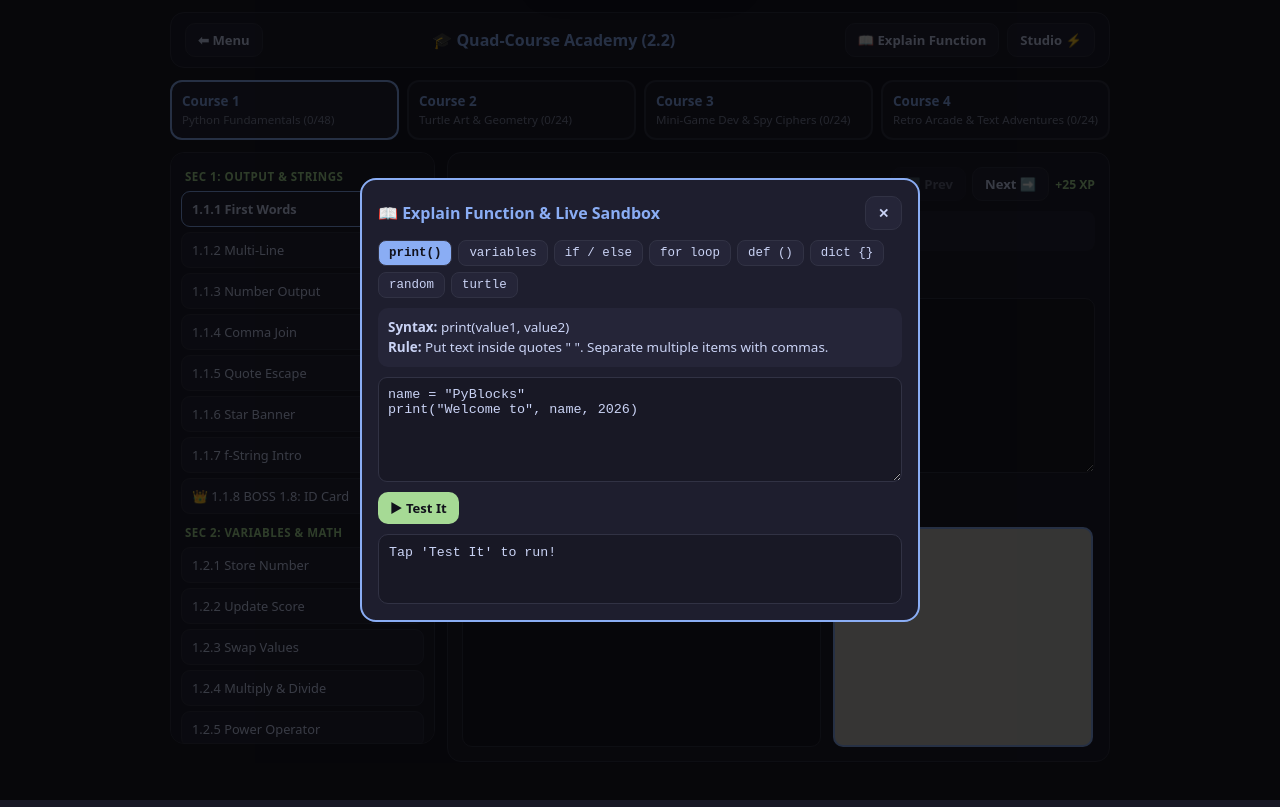
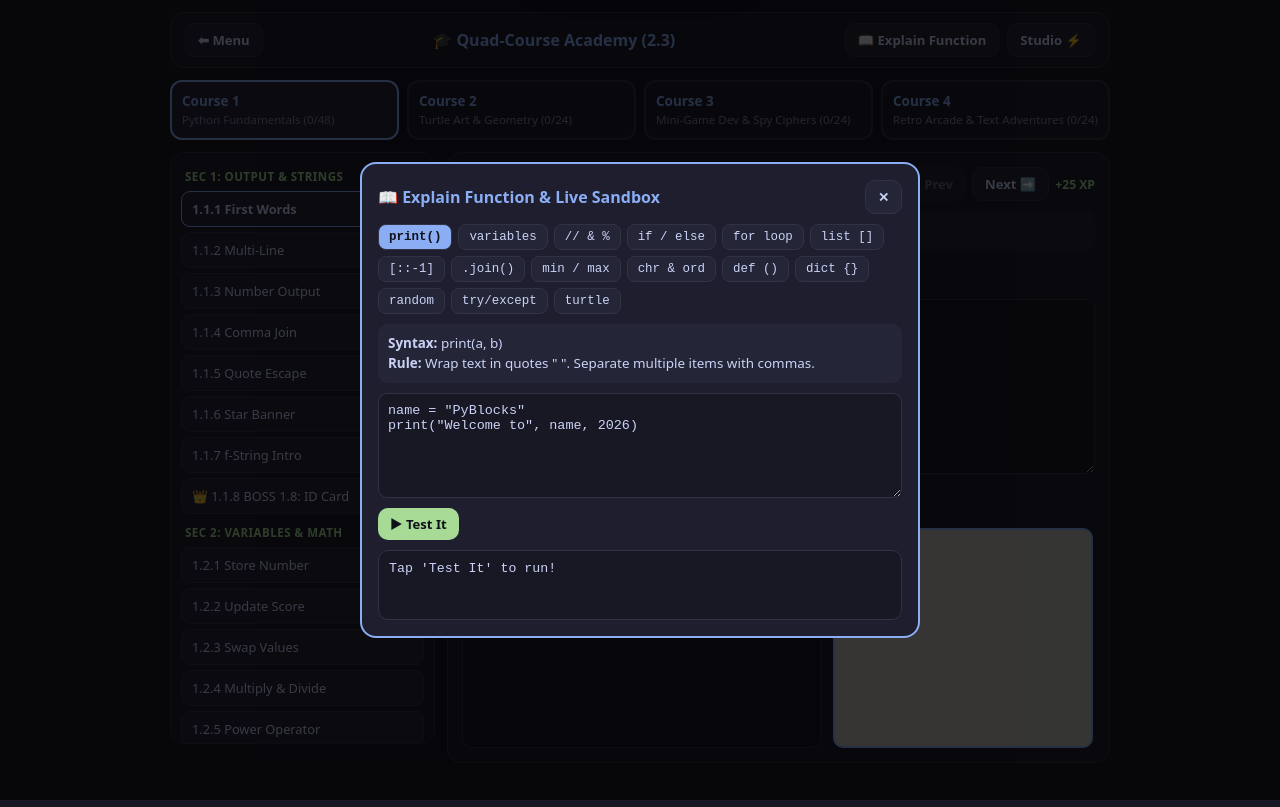
Before and after one commit to reallycooldev/pyblocks, a plain HTML site: page courses.html in a window 1280 px wide. Both pictures are taken after a click on the button "📖 Explain Function". Drawn offline with Linux system fonts and the light colour scheme.

Commit message:
Add files via upload

```diff
--- a/courses.html
+++ b/courses.html
@@ -3,7 +3,8 @@
 <head>
 <meta charset="UTF-8">
 <meta name="viewport" content="width=device-width,initial-scale=1.0">
-<title>PyBlocks Studio 2.2 — Quad-Course Academy</title>
+<title>PyBlocks Studio 2.3
+— Quad-Course Academy</title>
 <script src="skulpt.min.js"></script>
 <script src="skulpt-stdlib.js"></script>
 <style>
@@ -55,7 +56,7 @@ pre.term{background:var(--bg);border:1px solid var(--border);border-radius:10px;
 <div class="wrap">
   <div class="top">
     <a href="index.html">⬅ Menu</a>
-    <b style="color:var(--accent)">🎓 Quad-Course Academy (2.2)</b>
+    <b style="color:var(--accent)">🎓 Quad-Course Academy (2.3)</b>
     <div style="display:flex;gap:8px">
       <button class="btn" onclick="openExplain()">📖 Explain Function</button>
       <a href="studio.html">Studio ⚡</a>
@@ -78,6 +79,7 @@ pre.term{background:var(--bg);border:1px solid var(--border);border-radius:10px;
       <textarea id="code" spellcheck="false"></textarea>
       <div style="display:flex;gap:8px;flex-wrap:wrap;align-items:center">
         <button class="btn pri" onclick="runStage()">▶ Run &amp; Check</button>
+        <button class="btn" id="btnStageExp" onclick="openStageExplain()">📖 Explain</button>
         <button class="btn" onclick="useHint()">💡 Hint</button>
         <button class="btn" onclick="resetCode()">↺ Reset</button>
         <span id="hintTxt" style="font-size:.8rem;color:var(--accent2)"></span>
@@ -102,14 +104,21 @@ pre.term{background:var(--bg);border:1px solid var(--border);border-radius:10px;
 <script>window.onerror=(m,u,l)=>{document.getElementById("stGoal").textContent="❌ Line "+l+": "+m;};</script>
 <script>
 const EXPLAINS=[
-  {fn:"print()",rules:"<b>Syntax:</b> <code>print(value1, value2)</code><br><b>Rule:</b> Put text inside quotes <code>\" \"</code>. Separate multiple items with commas.",code:'name = "PyBlocks"\nprint("Welcome to", name, 2026)'},
-  {fn:"variables",rules:"<b>Syntax:</b> <code>score = 100</code><br><b>Rule:</b> Names can't start with numbers or have spaces. Use <code>+=</code> to add to a variable.",code:'hp = 50\nhp += 25\nprint("HP is now:", hp)'},
-  {fn:"if / else",rules:"<b>Syntax:</b> <code>if x &gt;= 10:</code><br><b>Rule:</b> Always end <code>if</code>, <code>elif</code>, and <code>else</code> with a colon <code>:</code> and indent the next line 4 spaces.",code:'coins = 15\nif coins >= 10:\n    print("Bought Potion!")\nelse:\n    print("Need more coins")'},
-  {fn:"for loop",rules:"<b>Syntax:</b> <code>for i in range(5):</code><br><b>Rule:</b> <code>range(5)</code> counts 0, 1, 2, 3, 4. End the <code>for</code> line with <code>:</code> and indent inside.",code:'for i in range(1, 4):\n    print("Combo hit", i)'},
-  {fn:"def ()",rules:"<b>Syntax:</b> <code>def attack(dmg):</code><br><b>Rule:</b> Functions group reusable code. End <code>def</code> with <code>:</code>, indent the body, and use <code>return</code> to send back a result.",code:'def double_dmg(dmg):\n    return dmg * 2\n\nprint("Critical hit:", double_dmg(35))'},
-  {fn:"dict {}",rules:"<b>Syntax:</b> <code>stats = {\"hp\": 100}</code><br><b>Rule:</b> Store key:value pairs inside curly braces <code>{}</code> and look them up with <code>stats[\"hp\"]</code>.",code:'hero = {"name": "Nova", "lvl": 5}\nprint(hero["name"], "is Level", hero["lvl"])'},
-  {fn:"random",rules:"<b>Syntax:</b> <code>import random</code> then <code>random.randint(1, 6)</code><br><b>Rule:</b> Always import <code>random</code> at the top before rolling numbers.",code:'import random\nroll = random.randint(1, 20)\nprint("D20 Roll:", roll)'},
-  {fn:"turtle",rules:"<b>Syntax:</b> <code>import turtle</code> then <code>t = turtle.Turtle()</code><br><b>Rule:</b> Use <code>t.forward(60)</code>, <code>t.right(90)</code>, and <code>t.color(\"cyan\")</code> to draw on the canvas.",code:'import turtle\nt = turtle.Turtle()\nt.color("cyan")\nfor i in range(4):\n    t.forward(60)\n    t.right(90)'}
+  {fn:"print()",rules:"<b>Syntax:</b> <code>print(a, b)</code><br><b>Rule:</b> Wrap text in quotes <code>\" \"</code>. Separate multiple items with commas.",code:'name = "PyBlocks"\nprint("Welcome to", name, 2026)'},
+  {fn:"variables",rules:"<b>Syntax:</b> <code>hp = 100</code><br><b>Rule:</b> Names can't have spaces or start with a digit. Use <code>+=</code> or <code>-=</code> to update.",code:'hp = 50\nhp += 25\nprint("HP is now:", hp)'},
+  {fn:"// & %",rules:"<b>Syntax:</b> <code>450 // 100</code> and <code>17 % 5</code><br><b>Rule:</b> <code>//</code> (floor division) drops decimals for whole levels; <code>%</code> (modulo) gives the remainder.",code:'xp = 450\nprint("Level:", xp // 100)\nprint("Remainder:", 17 % 5)'},
+  {fn:"if / else",rules:"<b>Syntax:</b> <code>if x &gt;= 10:</code><br><b>Rule:</b> End <code>if</code>, <code>elif</code>, and <code>else</code> with <code>:</code> and indent the next line 4 spaces.",code:'coins = 15\nif coins >= 10:\n    print("Bought Potion!")\nelse:\n    print("Need more coins")'},
+  {fn:"for loop",rules:"<b>Syntax:</b> <code>for i in range(5):</code><br><b>Rule:</b> <code>range(5)</code> counts 0..4; <code>range(1, 6)</code> counts 1..5. Indent inside.",code:'for i in range(1, 4):\n    print("Combo hit", i)'},
+  {fn:"list []",rules:"<b>Syntax:</b> <code>bag = [\"Key\", \"Gem\"]</code><br><b>Rule:</b> Use <code>.append(x)</code> to add, <code>sum(nums)</code> to total, and <code>len(bag)</code> to count.",code:'hits = Array.of(10, 20, 30)\nprint("Total:", sum(hits))'},
+  {fn:"[::-1]",rules:"<b>Syntax:</b> <code>word[::-1]</code><br><b>Rule:</b> Slicing with a <code>-1</code> step walks backwards through a string or list to reverse it.",code:'secret = "SECRET"\nprint(secret[::-1])'},
+  {fn:".join()",rules:"<b>Syntax:</b> <code>\" \".join(items)</code><br><b>Rule:</b> Glues a list or loop of strings together using the separator in front of <code>.join()</code>.",code:'parts = ["SOS", "HELP", "NOW"]\nprint(" - ".join(parts))'},
+  {fn:"min / max",rules:"<b>Syntax:</b> <code>min(100, hp + 30)</code><br><b>Rule:</b> <code>min()</code> picks the smaller value (great for max-HP caps); <code>max()</code> picks the larger value (great for 0 floors).",code:'hp = 85\nprint("Capped HP:", min(100, hp + 30))\nprint("Blocked hit:", max(0, 10 - 25))'},
+  {fn:"chr & ord",rules:"<b>Syntax:</b> <code>ord(\"A\")</code> &rarr; <code>65</code>, <code>chr(65)</code> &rarr; <code>\"A\"</code><br><b>Rule:</b> <code>ord()</code> turns a character into its ASCII number; <code>chr()</code> turns a number back into text.",code:'print("Code for A:", ord("A"))\nprint("Letter 72+73:", chr(72) + chr(73))'},
+  {fn:"def ()",rules:"<b>Syntax:</b> <code>def boost(x):</code><br><b>Rule:</b> End <code>def</code> with <code>:</code>, indent the body, and use <code>return</code> to send back a result.",code:'def double_dmg(dmg):\n    return dmg * 2\nprint("Critical:", double_dmg(35))'},
+  {fn:"dict {}",rules:"<b>Syntax:</b> <code>stats = {\"hp\": 100}</code><br><b>Rule:</b> Store <code>key: value</code> pairs inside <code>{}</code> and read them with <code>stats[\"hp\"]</code>.",code:'hero = {"name": "Nova", "lvl": 5}\nprint(hero["name"], "Lvl", hero["lvl"])'},
+  {fn:"random",rules:"<b>Syntax:</b> <code>import random</code> &rarr; <code>random.randint(1, 6)</code><br><b>Rule:</b> Always import <code>random</code> at the top before rolling numbers.",code:'import random\nprint("D20 Roll:", random.randint(1, 20))'},
+  {fn:"try/except",rules:"<b>Syntax:</b> <code>try: ... except: ...</code><br><b>Rule:</b> Catches runtime errors (like dividing by zero) safely without crashing.",code:'try:\n    print(10 / 0)\nexcept:\n    print("Safe fallback!")'},
+  {fn:"turtle",rules:"<b>Syntax:</b> <code>import turtle</code> &rarr; <code>t = turtle.Turtle()</code><br><b>Rule:</b> Use <code>t.forward(60)</code>, <code>t.right(90)</code>, and <code>t.color(\"cyan\")</code> to draw.",code:'import turtle\nt = turtle.Turtle()\nt.color("cyan")\nfor i in range(4):\n    t.forward(60)\n    t.right(90)'}
 ];
 
 function mkSec(cid,sid,sname,bpName,bpCode,arr){
@@ -238,18 +247,18 @@ const COURSES=[
       ["Poison Tick","Loop 4 ticks dealing 5 dmg to hp=30; print 10",'hp = 30\n','4 * 5 = 20 dmg -> 10 left',o=>o.trim()==="10"],
       ["Mana Cost","If mp>=20 subtract 20 and print Cast (mp=35)",'mp = 35\n','Print Cast and remaining mp 15',o=>o.includes("Cast")&&o.includes("15")],
       ["XP Level","Divide xp=450 // 100 to print Level 4",'xp = 450\n','Use // integer division',o=>o.includes("4")],
-      ["Combo Mult","Loop hits multiplying by 2; print 120",'hits =\n','sum(hits) * 2 = 120',o=>o.trim()==="120"],
+      ["Combo Mult","Loop hits multiplying by 2; print 120",'hits = list((10, 20, 30))\n','sum(hits) * 2 = 120',o=>o.trim()==="120"],
       ["BOSS 2.8: Arena Duel","Simulate 4 attacks of 25 on boss=100; print Victory",'boss = 100\n','When boss <= 0 print Victory',o=>o.includes("Victory")]
     ]),
     ...mkSec(3,3,"Sec 3: Spy Ciphers & Safety","Spy Cipher",'code = {"A":".-","B":"-...","C":"-.-."}\nmsg = "CAB"\nprint(" ".join(code[c] for c in msg))',[
+      ["Mixed Case Fix","Normalize \"sOs\".upper() and print SOS",'raw = "sOs"\n','Use .upper()',o=>o.includes("SOS")],
       ["Reverse Code","Reverse SECRET using [::-1] and print",'s = "SECRET"\n','print(s[::-1])',o=>o.includes("TERCES")],
+      ["Pin Mask","Print \"*\" * 4 + \"1234\"[-2:] -> ****34",'pin = "1234"\n','Slice last 2 digits',o=>o.includes("****34")],
       ["ASCII Shift","Print chr(ord(\"A\") + 3) -> D",'','ord("A")+3 is 68 -> D',o=>o.trim()==="D"],
       ["Caesar Loop","Shift each char in ABC by +1 -> BCD",'w = "ABC"\n','Build shifted string BCD',o=>o.includes("BCD")],
-      ["Morse Lookup","Map SOS with {\"S\":\"...\",\"O\":\"---\"} -> ... --- ...",'m = {"S":"...","O":"---"}\n','Join mapped symbols',o=>o.includes("... --- ...")],
-      ["Pin Mask","Print \"*\" * 4 + \"1234\"[-2:] -> ****34",'pin = "1234"\n','Slice last 2 digits',o=>o.includes("****34")],
+      ["Morse Lookup","Map SOS with {\"S\":\"...\",\"O\":\"---\"} and .join() -> ... --- ...",'m = {"S":"...","O":"---"}\n','Use " ".join(m[c] for c in "SOS")',o=>o.includes("... --- ...")],
       ["Try / Except","Catch 1/0 with try/except and print Safe",'try:\n    x = 1 / 0\nexcept:\n    ','print("Safe")',o=>o.includes("Safe")],
-      ["Mixed Case Fix","Normalize \"sOs\".upper() before lookup; print SOS",'raw = "sOs"\n','Use .upper()',o=>o.includes("SOS")],
-      ["BOSS 3.8: Agent Decoder","Decode with chr() to print HI",'nums =\n','chr(72)+chr(73) == "HI"',o=>o.includes("HI")]
+      ["BOSS 3.8: Agent Decoder","Decode nums with chr() and .join() to print HI",'nums = list((72, 73))\n','"".join(chr(n) for n in nums)',o=>o.includes("HI")]
     ])
   ]},
   {id:4,name:"Course 4: Retro Arcade & Text Adventures",desc:"24 Stages • 3 Section Blueprints",sections:[
@@ -274,8 +283,8 @@ const COURSES=[
       ["BOSS 2.8: Pixel Dodge","Move player from x=0 by +4 twice to dodge laser at x=5; print Safe (8)",'x = 0\n','x += 4 twice -> 8 != 5',o=>o.includes("Safe")&&o.includes("8")]
     ]),
     ...mkSec(4,3,"Sec 3: Scoreboards & Boss Encounters","Arcade Leaderboard",'scores =\nscores.sort(reverse=True)\nfor i, s in enumerate(scores, 1):\n    print(f"#{i}: {s}")',[
-      ["High Score","Print max(scores) (890)",'scores =\n','Use max(scores)',o=>o.trim()==="890"],
-      ["Sort Board","Sort descending and print s (1200)",'s =\n','s.sort(reverse=True); print(s)',o=>o.trim()==="1200"],
+      ["High Score","Print max(scores) (890)",'scores = list((450, 890, 620))\n','Use max(scores)',o=>o.trim()==="890"],
+      ["Sort Board","Sort descending and print first item (1200)",'s = list((300, 1200, 750))\n','s.sort(reverse=True); print(s.pop(0))',o=>o.trim()==="1200"],
       ["Combo Bonus","Base 200 * combo 4 = 800; print Score: 800",'','print("Score:", 200 * 4)',o=>o.includes("Score: 800")],
       ["Rank Badge","If pts>=900 print S else A (pts=950)",'pts = 950\n','Print S',o=>o.trim()==="S"],
       ["Boss Phases","If hp>50 print Phase 1 else Phase 2 (hp=35)",'hp = 35\n','Print Phase 2',o=>o.includes("Phase 2")],
@@ -298,7 +307,7 @@ function applyTheme(){
   r.setProperty("--accent",t.accent);r.setProperty("--accent2",t.accent2);r.setProperty("--text",t.text);
 }
 function showToast(icon,sub,name){
-  document.getElementById("tIcon").textContent=icon;
+    document.getElementById("tIcon").textContent=icon;
   document.getElementById("tSub").textContent=sub;
   document.getElementById("tName").textContent=name;
   const el=document.getElementById("toast");el.classList.add("show");
@@ -312,16 +321,23 @@ function unlockTrophy(id,label){
 }
 
 let curCid=1,curSt=COURSES.at(0).sections.at(0),usedHint=false;
-const SYMS=[["Tab","    "],["( )","()"],["[ ]","[]"],["{ }","{}"],['" "','""'],[":",":"],["="," = "]];
+const SYMS=[["Tab","    "],["⇤ Tab","OUTDENT"],["( )","()"],["[ ]","[]"],["{ }","{}"],['" "','""'],[":",":"],["="," = "]];
 function buildQbar(){
   const qb=document.getElementById("qbar");qb.innerHTML="";
   SYMS.forEach(([lbl,ins])=>{
     const b=document.createElement("button");b.textContent=lbl;
     b.onclick=()=>{
       const ta=document.getElementById("code"),s=ta.selectionStart,e=ta.selectionEnd;
-      ta.value=ta.value.slice(0,s)+ins+ta.value.slice(e);
-      const pos=ins.length===2&&ins!=="  "?s+1:s+ins.length;
-      ta.focus();ta.setSelectionRange(pos,pos);
+      if(ins==="OUTDENT"){
+        const ls=ta.value.lastIndexOf("\n",s-1)+1;
+        const cut=Math.min(4,ta.value.slice(ls,s).search(/\S|$/));
+        if(cut>0){ta.value=ta.value.slice(0,ls)+ta.value.slice(ls+cut);ta.focus();ta.setSelectionRange(s-cut,s-cut);}
+      }else{
+        ta.value=ta.value.slice(0,s)+ins+ta.value.slice(e);
+        const pos=ins.length===2&&ins!=="  "?s+1:s+ins.length;
+        ta.focus();ta.setSelectionRange(pos,pos);
+      }
+      if(typeof syncHi==="function")syncHi();
     };
     qb.appendChild(b);
   });
@@ -375,6 +391,8 @@ function loadStage(s){
   document.getElementById("out").textContent="Ready to run...";
   document.getElementById("tcanvas").innerHTML="";
   renderList();
+  const topic=stageTopic(s);
+  document.getElementById("btnStageExp").textContent="📖 Explain: "+topic;
 }
 function useHint(){usedHint=true;document.getElementById("hintTxt").textContent="💡 "+curSt.hint;}
 function resetCode(){document.getElementById("code").value=curSt.starter;}
@@ -424,6 +442,29 @@ function runStage(){
 }
 
 let curExp=EXPLAINS.at(0);
+function stageTopic(s){
+  const txt=s.goal+" "+s.hint+" "+s.starter;
+  if(s.cid===2)return"turtle";
+  if(/\/\/|%/.test(txt))return"// & %";
+  if(/min\(|max\(/.test(txt))return"min / max";
+  if(/\[::-1\]/.test(txt))return"[::-1]";
+  if(/\.join\(/.test(txt))return".join()";
+  if(/chr\(|ord\(/.test(txt))return"chr & ord";
+  if(/try:|except:/.test(txt))return"try/except";
+  if(/random/.test(txt))return"random";
+  if(/dict|\{/.test(txt))return"dict {}";
+  if(/def /.test(txt))return"def ()";
+  if(/list|append|sum\(|sort|bag|scores|hits|nums|loot/.test(txt))return"list []";
+  if(/for |range\(/.test(txt))return"for loop";
+  if(/if |elif |else:|==|>=|<=/.test(txt))return"if / else";
+  if(s.cid===1&&s.sid===2)return"variables";
+  return"print()";
+}
+function openStageExplain(){
+  const topic=stageTopic(curSt);
+  curExp=EXPLAINS.find(x=>x.fn===topic)||EXPLAINS.at(0);
+  openExplain();
+}
 function openExplain(){
   document.getElementById("expModal").classList.add("open");
   const p=document.getElementById("fnPills");p.innerHTML="";
@@ -443,6 +484,24 @@ function runExplain(){
   execPy(document.getElementById("expCode").value,document.getElementById("expOut"),null,null);
 }
 
+document.getElementById("code").addEventListener("keydown",e=>{
+  if(e.key==="Enter"){
+    e.preventDefault();
+    const ta=e.target,s=ta.selectionStart,val=ta.value;
+    const ls=val.lastIndexOf("\n",s-1)+1,line=val.slice(ls,s),tr=line.trim();
+    let base=(line.match(/^\s*/)||Array.of("")).at(0);
+    let prefix=val.slice(0,s);
+    if(/^(else|elif\b.*|except\b.*|finally):$/.test(tr)&&base.length>=4){
+      base=base.slice(4);
+      prefix=val.slice(0,ls)+base+tr;
+    }
+    const nextIndent=base+(tr.endsWith(":")?"    ":"");
+    ta.value=prefix+"\n"+nextIndent+val.slice(ta.selectionEnd);
+    ta.selectionStart=ta.selectionEnd=prefix.length+1+nextIndent.length;
+    if(typeof syncHi==="function")syncHi();
+  }
+});
+
 applyTheme();buildQbar();renderTabs();loadStage(curSt);
 </script>
 </body>
```
Also changed, not shown: index.html (+3 -2 lines), studio.html (+42 -11 lines).
